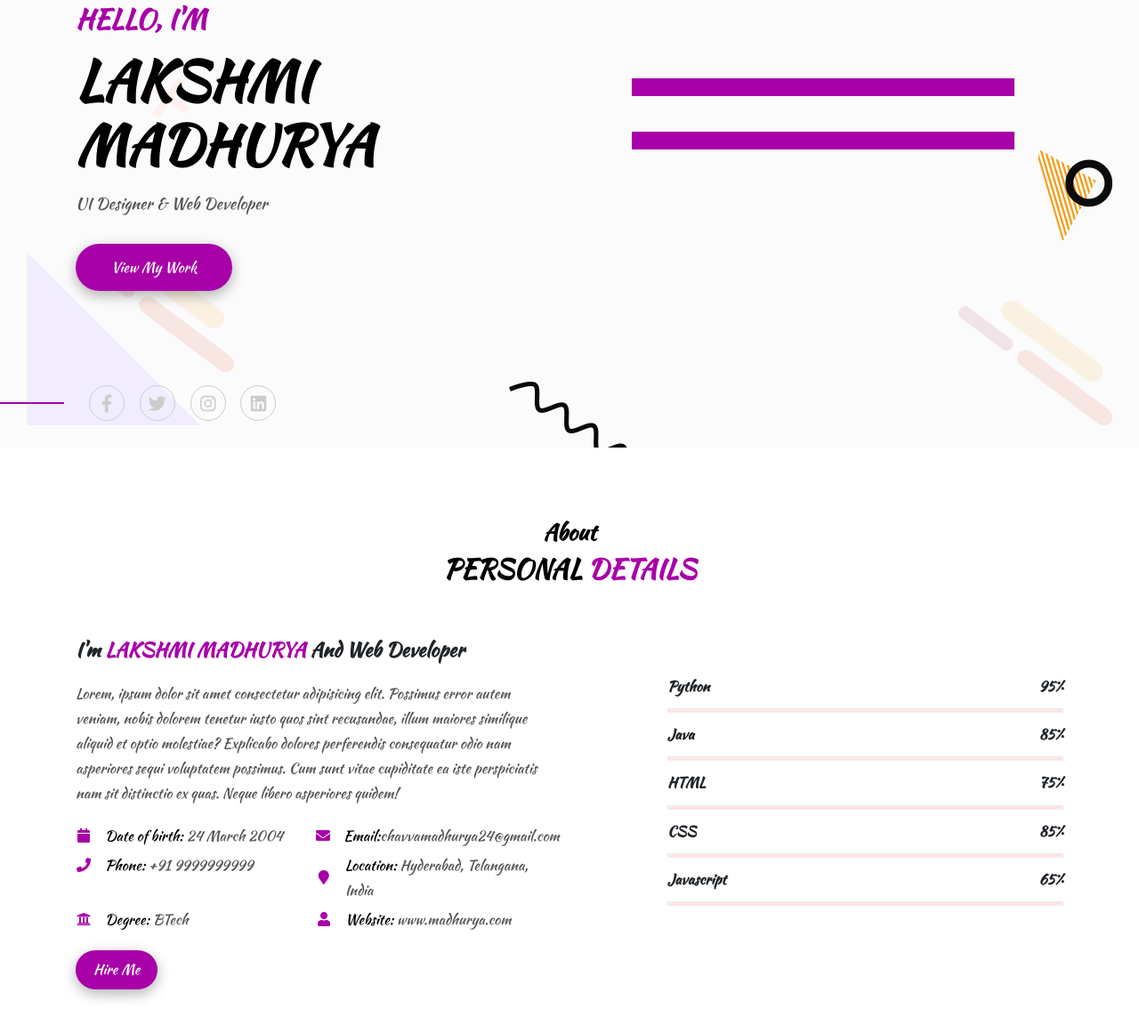
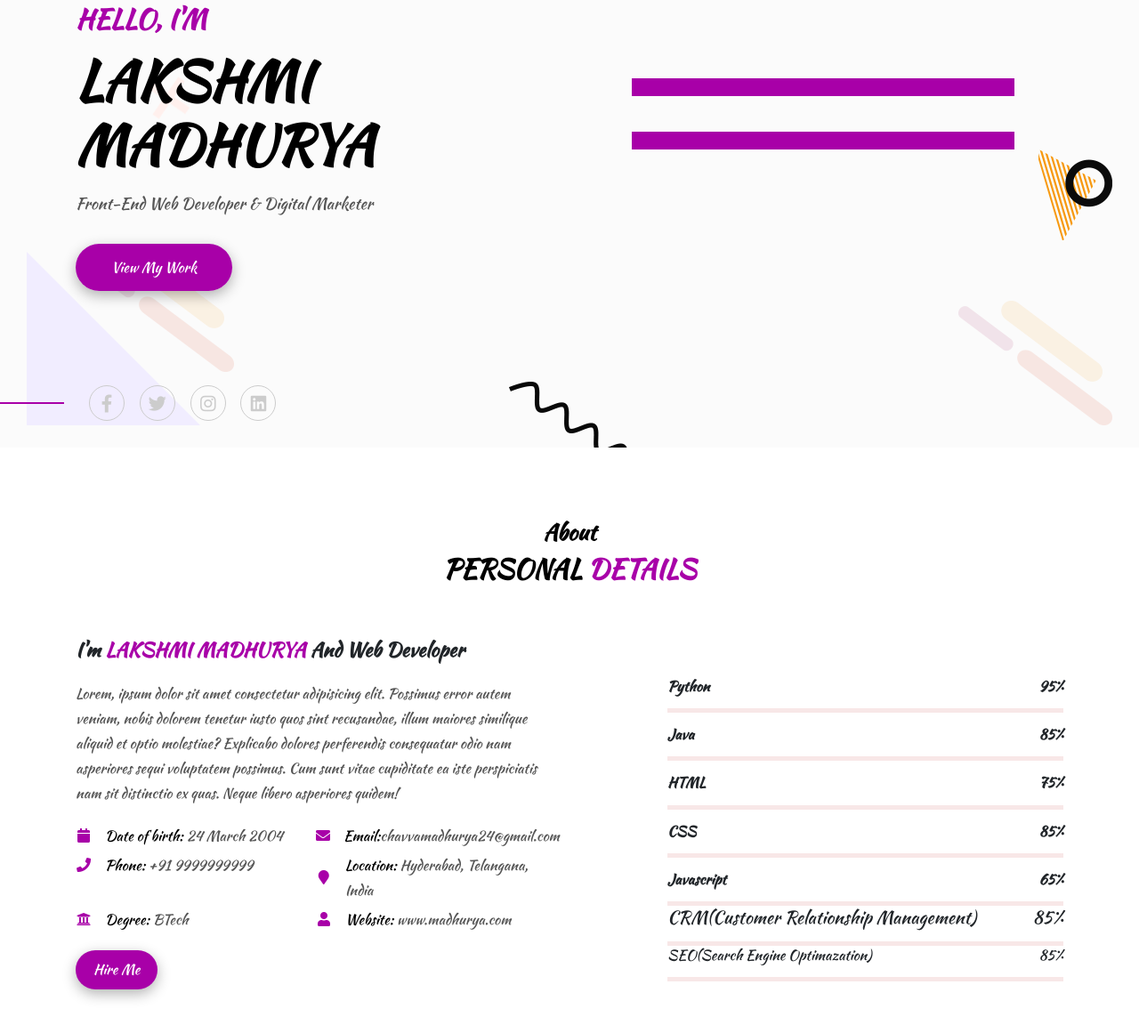
Before and after one commit to MadhuryaChavva/My_Portfolio, a plain HTML site: page index.html in a window 1280 px wide. Shown: the part 297-1458 px from the top of the page at 89% size. Drawn offline with nearby package versions, Linux system fonts and the light colour scheme; a script that the page names is missing; files whose address does not match are found by name.

Commit message:
Update index.html

```diff
--- a/index.html
+++ b/index.html
@@ -97,7 +97,7 @@
               <div class="home-text">
                 <h4>HELLO, I'M</h4>
                 <h1>LAKSHMI MADHURYA</h1>
-                <p>UI Designer & Web Developer</p>
+                <p>Front-End Web Developer & Digital Marketer</p>
                 <div class="home-btn">
                   <a href="#" class="btn-1">view my work</a>
                 </div>
@@ -243,6 +243,12 @@
                 <h4> Javascript <span style="float: right;">65%</span></h4>
                 <div class="skillbar-container" data-percent="65%">
                   <div class="skills"></div>
+                <h5> CRM(Customer Relationship Management) <span style="float: right;">85%</span></h5>
+                  <div class="skillbar-container" data-percent="65%">
+                    <div class="skills"></div>
+                <h6> SEO(Search Engine Optimazation) <span style="float: right;">85%</span></h6>
+                    <div class="skillbar-container" data-percent="65%">
+                      <div class="skills"></div>
                 </div>
             </div>
           </div>
@@ -823,4 +829,4 @@
   <!-- main js -->
   <script src="main.js"></script>
 </body>
-</html>
+              </html>
```
